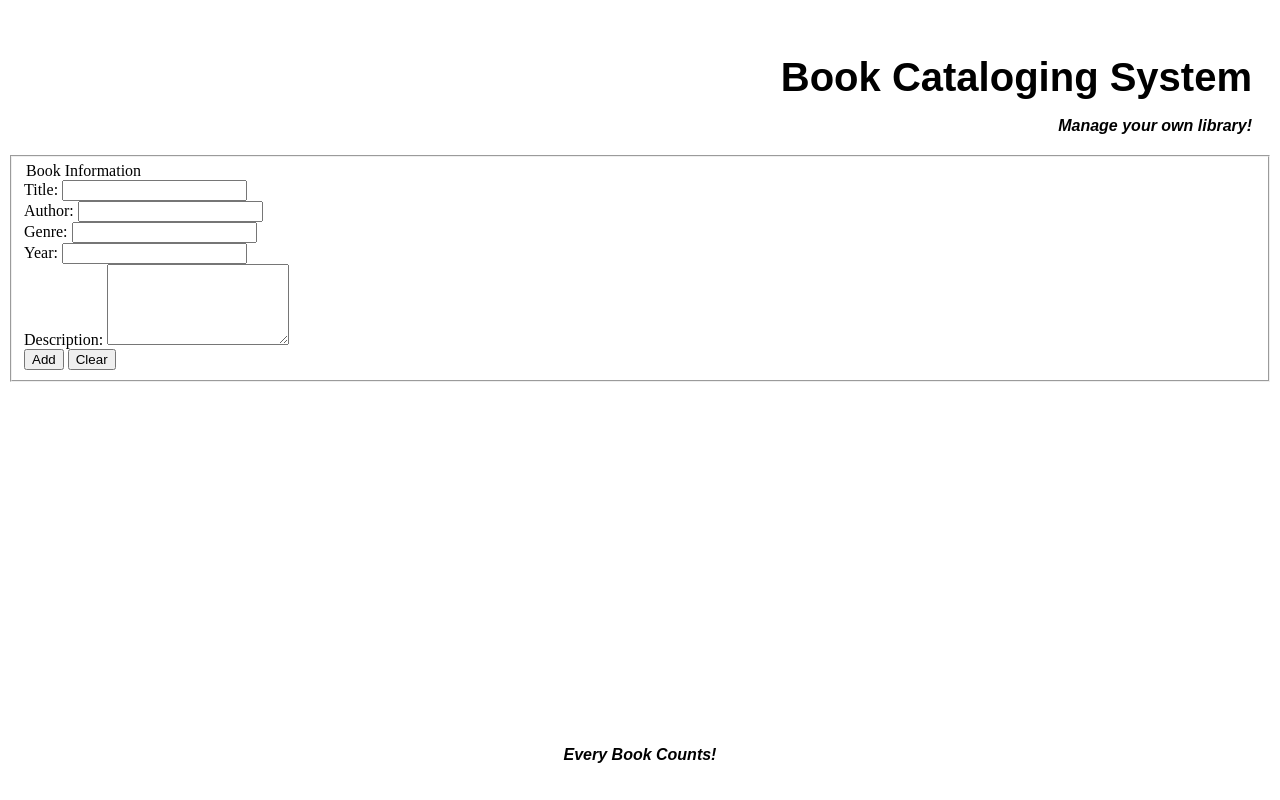
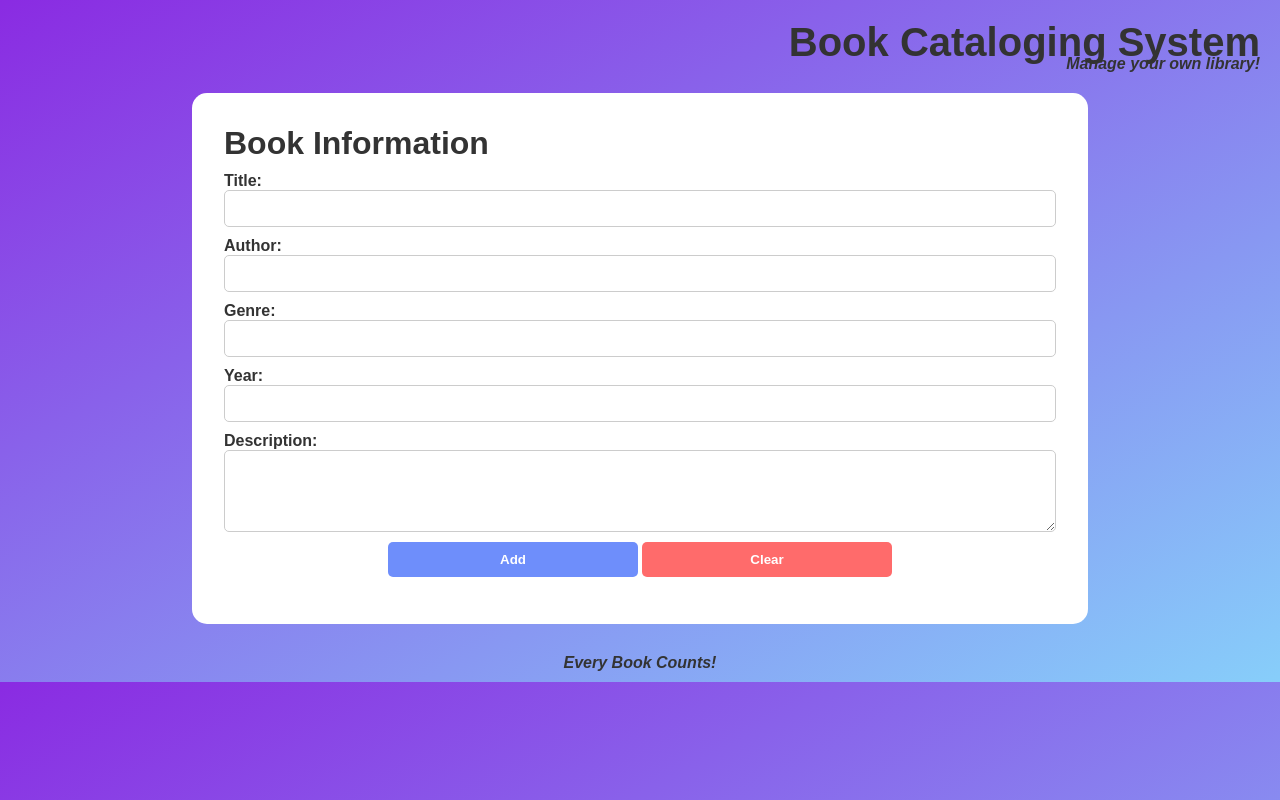
Before and after one commit to DanielDeng411/Book-Catalogue-System, a PHP site: page /pages/addbook.php in a window 1280 px wide. Run offline with PHP 8.4, Linux system fonts and the light colour scheme.

Commit message:
modification of css

```diff
--- a/pages/addbook.php
+++ b/pages/addbook.php
@@ -4,17 +4,15 @@
     <meta charset="UTF-8">
     <meta name="viewport" content="width=device-width, initial-scale=1.0">
     <title>Add Your Books</title>
+    <link rel="stylesheet" href="../styles/addbook.css">
 </head>
 <?php
 include('header.php');
 ?>
 <body>
     <main>
-        <fieldset>
-
-
             <form method="get" action="">
-            <legend class="addbookheader">Book Information</legend>
+            <h2>Book Information</h2>
                 <div class="textfield">
                     <label class="bookinfo">Title:</label>
                     <input type="text" name="title" class="booinput">
@@ -33,14 +31,13 @@ include('header.php');
                 </div>
                 <div class="textfield">
                     <label class="bookinfo">Description:</label>
-                    <textarea name="description" class="bookinput" rows="5"></textarea>
+                    <textarea name="description" class="bookinput" rows="4"></textarea>
                 </div>
-                <div>
+                <div id="addbutton">
                     <button type="submit" name="submitbookinfo" class="bookinfobutton">Add</button>
                     <button type="reset" name="resetbookinfo" class="bookinfobutton">Clear</button>
                 </div>
             </form>
-        </fieldset>
     </main>
     <?php
     include('footer.php');
--- a/pages/footer.php
+++ b/pages/footer.php
@@ -2,16 +2,15 @@
     <p>Every Book Counts!</p>
 </footer>
 <style>
-    footer{
-        font-family: Arial, Helvetica, sans-serif;
-        font-style: italic;
-        font-weight: bolder;
-        text-align: center;
-        padding: 20px;
-        position: fixed;
-        bottom: 0;
-        left: 0;
-        right: 0;
-
-    }
+footer {
+    width: 100%;
+    text-align: center;
+    padding: 10px;
+    position: relative;
+    bottom: 0;
+    left: 0;
+    font-family: Arial, Helvetica, sans-serif;
+    font-style: italic;
+    font-weight: bold;
+}
 </style>
--- /dev/null
+++ b/styles/addbook.css
@@ -0,0 +1,77 @@
+* {
+    margin: 0;
+    padding: 0;
+    box-sizing: border-box;
+    font-family: Arial, sans-serif;
+}
+body {
+    font-family: Arial, sans-serif;
+    background: linear-gradient(to bottom right, #8a2be2, #87cefa);
+    color: #333;
+    margin: 0;
+    padding: 0;
+}
+
+main {
+    display: flex;
+    flex-direction: column;
+    justify-self: center;
+    padding: 2rem;
+    background-color: #ffffff;
+    width: 70%;
+    border-radius: 15px;
+
+    margin-bottom: 20px;
+}
+
+h2{
+    font-size: xx-large;
+}
+
+.textfield{
+    display: flex;
+    flex-direction: column;
+    justify-content: space-between;
+    margin-top: 10px;
+    font-size: 1em;
+    font-weight: bolder;
+}
+
+input[type="text"] {
+    padding: 10px;
+    border: 1px solid #ccc;
+    border-radius: 5px;
+    transition: border 0.3s;
+}
+
+textarea{
+    padding: 10px;
+    border: 1px solid #ccc;
+    border-radius: 5px;
+    transition: border 0.3s;
+
+}
+
+button[type="submit"],
+button[type="reset"] {
+    align-self: center;
+    padding: 10px;
+    width: 30%;
+    margin-bottom: 15px;
+    border: none;
+    border-radius: 5px;
+    font-weight: bold;
+}
+#addbutton{
+    text-align: center;
+}
+button[type="submit"] {
+    background-color: #6e8efb;
+    margin-top: 10px;
+    color: #fff;
+}
+
+button[type="reset"] {
+    background-color: #ff6b6b;
+    color: #fff;
+}
--- a/styles/login.css
+++ b/styles/login.css
@@ -20,6 +20,7 @@ main {
     width: 400px;
     border-radius: 15px;
     box-shadow: 0px 15px 30px rgba(0, 0, 0, 0.2);
+
 }
 
 h2 {
@@ -89,6 +90,7 @@ button[type="reset"] {
     color: #fff;
 }
 
+
 @media (max-width: 800px) {
 
     h2 {
```
Also changed, not shown: styles/dashboard.css (+2 -9 lines).
